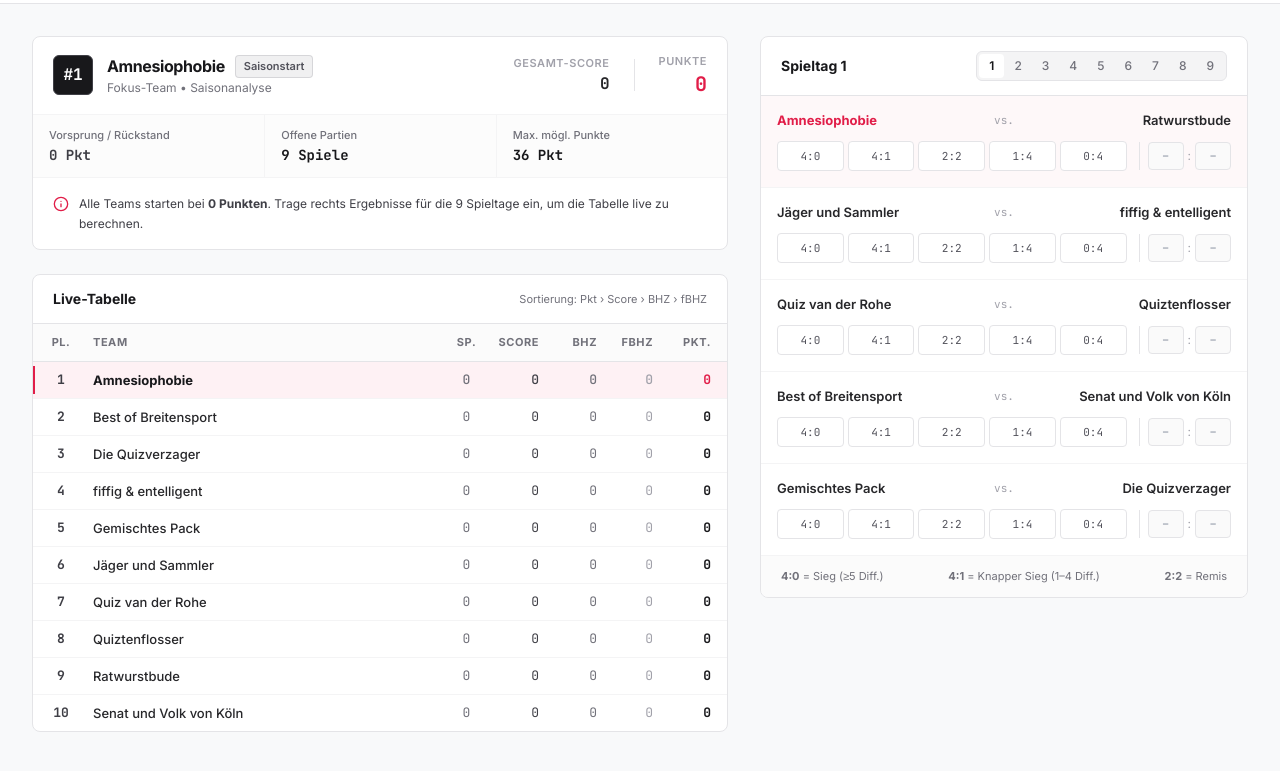
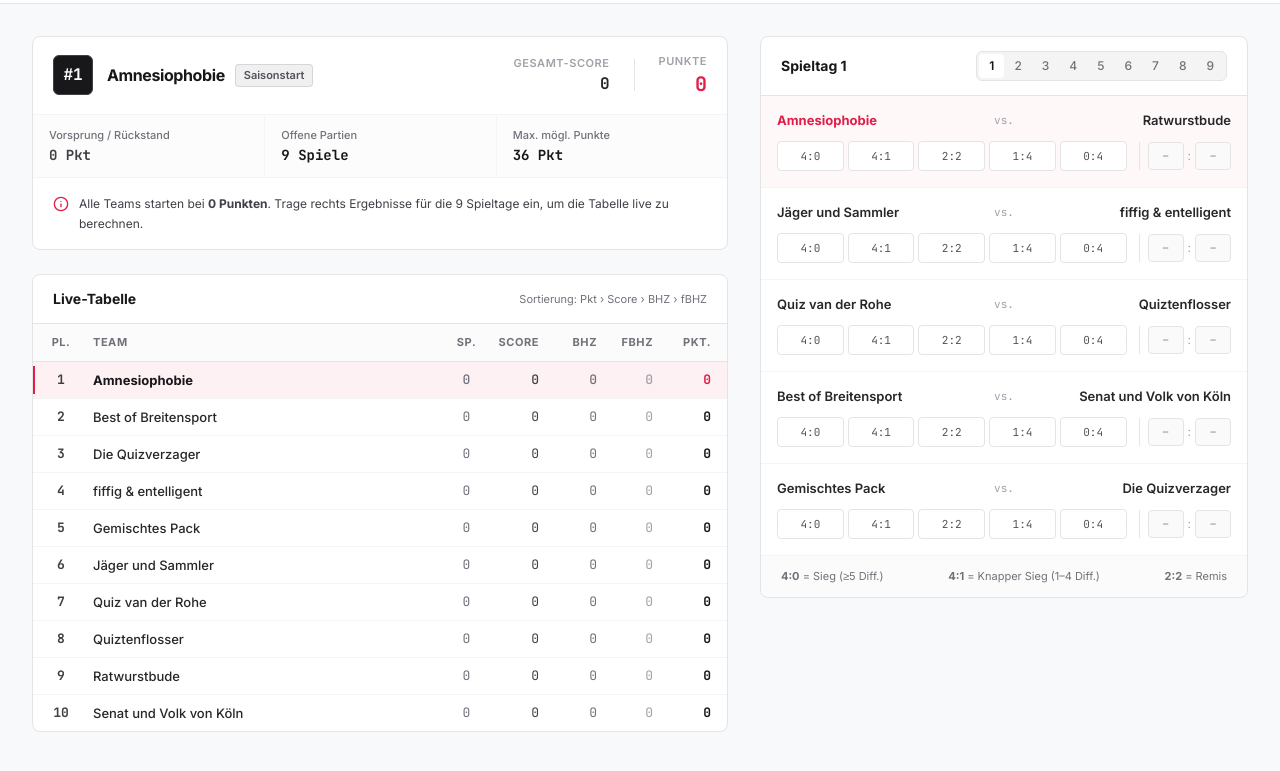
Before and after one commit to McNutty1/Amnesiophobie, a plain HTML site: page Hauptrunde2027.html in a window 1280 px wide. Shown: the part 61-832 px from the top of the page. Drawn offline with nearby package versions, Linux system fonts and the light colour scheme.

Commit message:
Update Hauptrunde2027.html

```diff
--- a/Hauptrunde2027.html
+++ b/Hauptrunde2027.html
@@ -158,7 +158,6 @@
                                         Saisonstart
                                     </span>
                                 </div>
-                                <p class="text-xs text-zinc-500 dark:text-zinc-400 mt-0.5">Fokus-Team • Saisonanalyse</p>
                             </div>
                         </div>
 
```
